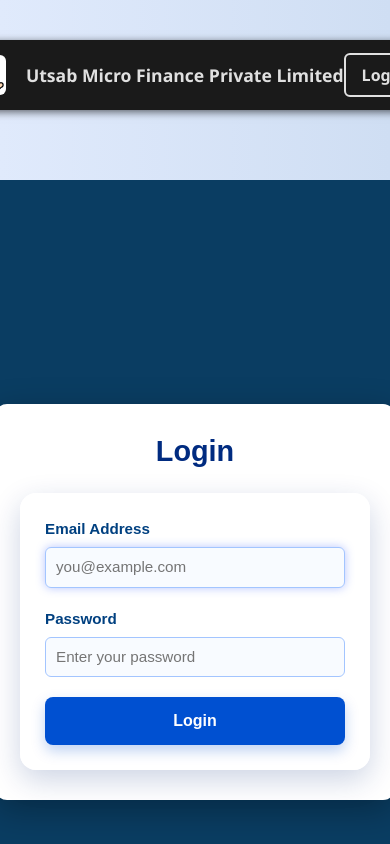
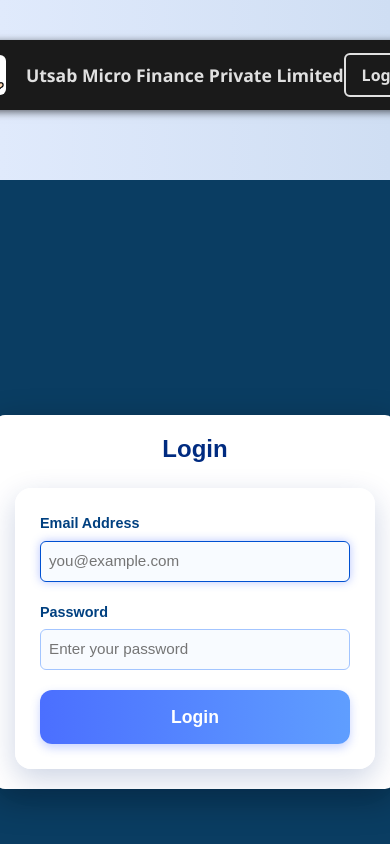
Before and after one commit to CoderHarshaVardhan/vercel-frontend, a React (Create React App) app: page /login in a window 390 px wide. Shown: the top 844 px of the page. Built offline with nearby package versions, Linux system fonts and the light colour scheme.

Commit message:
Login updated

```diff
--- a/src/pages/Login.css
+++ b/src/pages/Login.css
@@ -0,0 +1,98 @@
+/* Base styles */
+.login-body {
+  font-family: 'Poppins', sans-serif;
+  background: #0a3d62;
+  display: flex;
+  justify-content: center;
+  align-items: center;
+  min-height: 100vh;
+  margin: 0;
+  padding: 20px;
+}
+
+.login-container {
+  background: #ffffff;
+  max-width: 400px;
+  width: 100%;
+  padding: 30px 25px;
+  border-radius: 12px;
+  box-shadow: 0 10px 35px rgba(0, 0, 0, 0.3);
+  color: #0a3d62;
+}
+
+.login-heading {
+  text-align: center;
+  margin-bottom: 25px;
+  font-weight: 600;
+  font-size: 1.8rem;
+  color: #002b80;
+}
+
+.login-label {
+  display: block;
+  margin-bottom: 6px;
+  font-weight: 600;
+  font-size: 0.95rem;
+  color: #004080;
+}
+
+.login-input {
+  width: 100%;
+  padding: 10px;
+  margin-bottom: 20px;
+  border: 1.5px solid #a3c5ff;
+  border-radius: 6px;
+  font-size: 1rem;
+  background: #f8fbff;
+  color: #002b80;
+  outline: none;
+  transition: border-color 0.25s ease;
+}
+
+.login-input:focus {
+  border-color: #0050d1;
+}
+
+.login-button {
+  width: 100%;
+  background: #0050d1;
+  color: white;
+  border: none;
+  padding: 12px;
+  border-radius: 8px;
+  font-weight: 600;
+  font-size: 1rem;
+  cursor: pointer;
+  box-shadow: 0 6px 14px rgba(0, 80, 209, 0.25);
+  transition: background 0.3s ease;
+}
+
+.login-button:hover {
+  background: #003ea1;
+}
+
+/* Responsive styling */
+@media (max-width: 480px) {
+  .login-container {
+    padding: 20px;
+    border-radius: 10px;
+  }
+
+  .login-heading {
+    font-size: 1.5rem;
+  }
+
+  .login-label {
+    font-size: 0.9rem;
+  }
+
+  .login-input {
+    font-size: 0.95rem;
+    padding: 8px;
+  }
+
+  .login-button {
+    font-size: 0.95rem;
+    padding: 10px;
+  }
+}
--- a/src/pages/Login.jsx
+++ b/src/pages/Login.jsx
@@ -2,40 +2,32 @@ import React, { useState, useEffect } from "react";
 import { ToastContainer, toast } from "react-toastify";
 import "react-toastify/dist/ReactToastify.css";
 import { useNavigate } from "react-router-dom";
-import {jwtDecode} from "jwt-decode"; // fixed import: no curly braces for default export
+import { jwtDecode } from "jwt-decode";
+import "./Login.css";
 
 const Login = () => {
-  const [formData, setFormData] = useState({
-    email: "",
-    password: "",
-  });
+  const [formData, setFormData] = useState({ email: "", password: "" });
   const navigate = useNavigate();
 
   useEffect(() => {
-    // Focus email input on mount
     document.getElementById("email")?.focus();
   }, []);
 
   const handleChange = (e) => {
     const { name, value } = e.target;
-    setFormData((prev) => ({
-      ...prev,
-      [name]: value,
-    }));
+    setFormData((prev) => ({ ...prev, [name]: value }));
   };
 
   const validateEmail = (email) => /^\S+@\S+\.\S+$/.test(email);
 
   const handleSubmit = async (e) => {
     e.preventDefault();
-
     const { email, password } = formData;
 
     if (!validateEmail(email)) {
       toast.error("⚠️ Please enter a valid email address");
       return;
     }
-
     if (password.length < 6) {
       toast.error("⚠️ Password must be at least 6 characters");
       return;
@@ -49,26 +41,13 @@ const Login = () => {
       });
 
       const data = await res.json();
-
-      if (!res.ok) {
-        throw new Error(data.message || "Login failed");
-      }
+      if (!res.ok) throw new Error(data.message || "Login failed");
 
       toast.success("✅ Login successful!");
+      localStorage.setItem("token", data.token);
+      const decoded = jwtDecode(data.token);
 
-      localStorage.setItem("token", data.token);
-
-      const decoded = jwtDecode(data.token);
-      console.log("User role:", decoded.role);
-
-      // Navigate based on role only ONCE
-      if (decoded.role === "admin") {
-        navigate("/view-submissions");
-      } else {
-        navigate("/form");
-      }
-
-      // Clear form after navigation
+      navigate(decoded.role === "admin" ? "/view-submissions" : "/form");
       setFormData({ email: "", password: "" });
     } catch (err) {
       toast.error(`⚠️ ${err.message}`);
@@ -76,32 +55,28 @@ const Login = () => {
   };
 
   return (
-    <div style={styles.body}>
-      <div style={styles.container}>
-        <h1 style={styles.heading}>Login</h1>
+    <div className="login-body">
+      <div className="login-container">
+        <h1 className="login-heading">Login</h1>
         <form onSubmit={handleSubmit} noValidate>
-          <label htmlFor="email" style={styles.label}>
-            Email Address
-          </label>
+          <label htmlFor="email" className="login-label">Email Address</label>
           <input
-            style={styles.input}
             type="email"
             id="email"
             name="email"
+            className="login-input"
             placeholder="you@example.com"
             value={formData.email}
             onChange={handleChange}
             required
           />
 
-          <label htmlFor="password" style={styles.label}>
-            Password
-          </label>
+          <label htmlFor="password" className="login-label">Password</label>
           <input
-            style={styles.input}
             type="password"
             id="password"
             name="password"
+            className="login-input"
             placeholder="Enter your password"
             value={formData.password}
             onChange={handleChange}
@@ -109,9 +84,7 @@ const Login = () => {
             minLength={6}
           />
 
-          <button type="submit" style={styles.button}>
-            Login
-          </button>
+          <button type="submit" className="login-button">Login</button>
         </form>
       </div>
       <ToastContainer position="bottom-center" />
@@ -119,65 +92,4 @@ const Login = () => {
   );
 };
 
-const styles = {
-  body: {
-    fontFamily: "'Poppins', sans-serif",
-    background: "#0a3d62",
-    display: "flex",
-    justifyContent: "center",
-    alignItems: "center",
-    minHeight: "100vh",
-    margin: 0,
-    padding: 20,
-  },
-  container: {
-    background: "#ffffff",
-    maxWidth: 400,
-    width: "100%",
-    padding: "30px 25px",
-    borderRadius: 12,
-    boxShadow: "0 10px 35px rgba(0, 0, 0, 0.3)",
-    color: "#0a3d62",
-  },
-  heading: {
-    textAlign: "center",
-    marginBottom: 25,
-    fontWeight: 600,
-    fontSize: "1.8rem",
-    color: "#002b80",
-  },
-  label: {
-    display: "block",
-    marginBottom: 6,
-    fontWeight: 600,
-    fontSize: "0.95rem",
-    color: "#004080",
-  },
-  input: {
-    width: "100%",
-    padding: "8px 10px",
-    marginBottom: 20,
-    border: "1.5px solid #a3c5ff",
-    borderRadius: 6,
-    fontSize: "0.95rem",
-    background: "#f8fbff",
-    color: "#002b80",
-    outline: "none",
-    transition: "border-color 0.25s ease",
-  },
-  button: {
-    width: "100%",
-    background: "#0050d1",
-    color: "white",
-    border: "none",
-    padding: 12,
-    borderRadius: 8,
-    fontWeight: 600,
-    fontSize: "1rem",
-    cursor: "pointer",
-    boxShadow: "0 6px 14px rgba(0, 80, 209, 0.25)",
-    transition: "background 0.3s ease",
-  },
-};
-
 export default Login;
```
